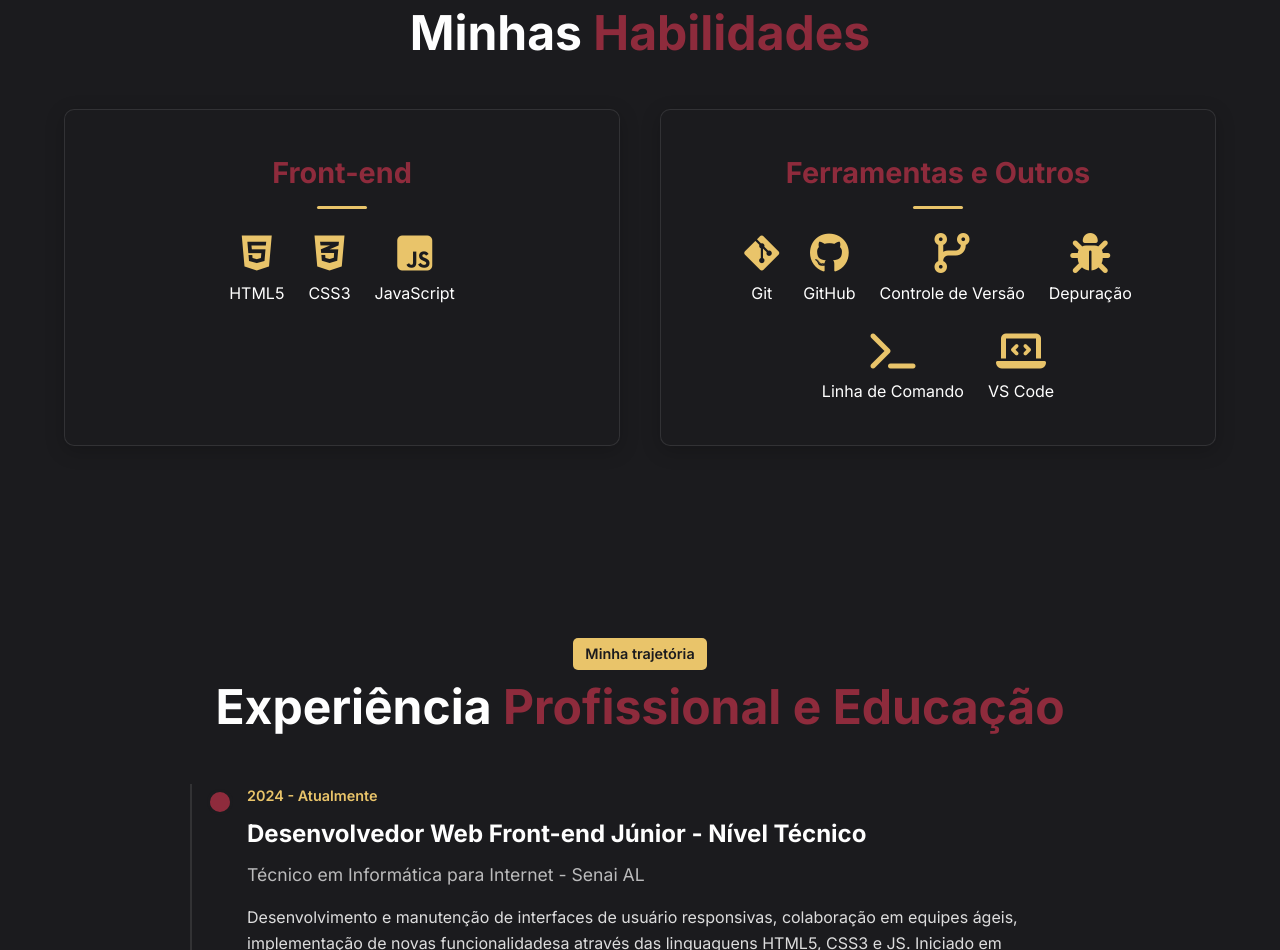
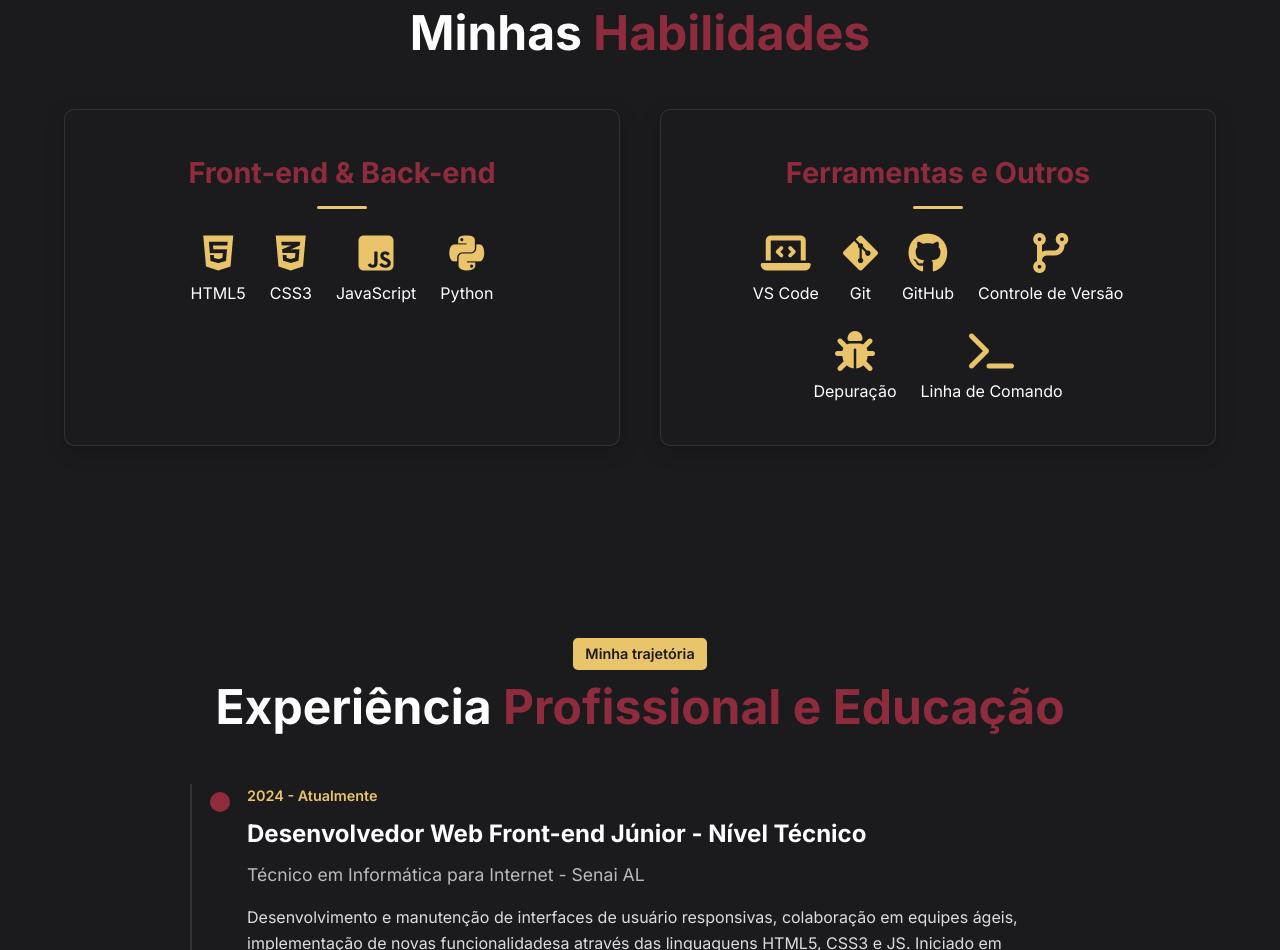
Before and after one commit to raposoofc/raposoofc.github.io, a plain HTML site: page assets/html/web-portfolio.html in a window 1280 px wide. Shown: the part 2794-3744 px from the top of the page. Drawn offline with nearby package versions, Linux system fonts and the light colour scheme.

Commit message:
Realizada a atualização do portfólio com a inserção da habilidade em Python e alguns ajustes na estrutura do portfólio. - Realizado por Rodolpho Rapôso dia 14/08/2025 às 00:20.

```diff
--- a/assets/html/web-portfolio.html
+++ b/assets/html/web-portfolio.html
@@ -7,6 +7,7 @@
     <meta name="author" content="Rodolpho Rapôso">
     <meta name="description" content="Portfólio Profissional de Rodolpho Rapôso, Desenvolvedor Web Front-end">
     <title>Rodolpho Rapôso - Desenvolvedor Web</title>
+    <link rel="icon" href="../icons/favicon.ico" type="image/x-icon">
     <link rel="stylesheet" href="../css/styles.css">
     <link href="https://fonts.googleapis.com/css2?family=Inter:wght@400;500;600;700&display=swap" rel="stylesheet">
     <link rel="stylesheet" href="https://cdnjs.cloudflare.com/ajax/libs/font-awesome/6.5.1/css/all.min.css"
@@ -177,7 +178,7 @@
             </div>
             <div class="grid-habilidades revelar">
                 <div class="categoria-habilidade">
-                    <h3>Front-end</h3>
+                    <h3>Front-end & Back-end</h3>
                     <div class="itens-habilidade">
                         <div class="item-habilidade">
                             <i class="fab fa-html5 icone-habilidade"></i>
@@ -191,6 +192,10 @@
                             <i class="fab fa-js-square icone-habilidade"></i>
                             <p>JavaScript</p>
                         </div>
+                        <div class="item-habilidade">
+                            <i class="fa-brands fa-python icone-habilidade"></i>
+                            <p>Python</p>
+                        </div>
                         <!-- <div class="item-habilidade">
                             <i class="fab fa-react icone-habilidade"></i>
                             <p>React</p>
@@ -202,12 +207,24 @@
                         <div class="item-habilidade">
                             <i class="fab fa-vuejs icone-habilidade"></i>
                             <p>Vue.js</p>
+                        </div>
+                        <div class="item-habilidade">
+                            <i class="fa-brands fa-php icone-habilidade"></i>
+                            <p>PHP</p>
+                        </div>
+                        <div class="item-habilidade">
+                            <i class="fa-solid fa-database icone-habilidade"></i>
+                            <p>MySQL</p>
                         </div> -->
                     </div>
                 </div>
                 <div class="categoria-habilidade">
                     <h3>Ferramentas e Outros</h3>
                     <div class="itens-habilidade">
+                        <div class="item-habilidade">
+                            <i class="fas fa-laptop-code icone-habilidade"></i>
+                            <p>VS Code</p>
+                        </div>
                         <div class="item-habilidade">
                             <i class="fab fa-git-alt icone-habilidade"></i>
                             <p>Git</p>
@@ -227,10 +244,6 @@
                         <div class="item-habilidade">
                             <i class="fas fa-terminal icone-habilidade"></i>
                             <p>Linha de Comando</p>
-                        </div>
-                        <div class="item-habilidade">
-                            <i class="fas fa-laptop-code icone-habilidade"></i>
-                            <p>VS Code</p>
                         </div>
                     </div>
                 </div>
```
Also changed, not shown: assets/html/design-portfolio.html (+1 -0 lines), index.html (+1 -0 lines).
